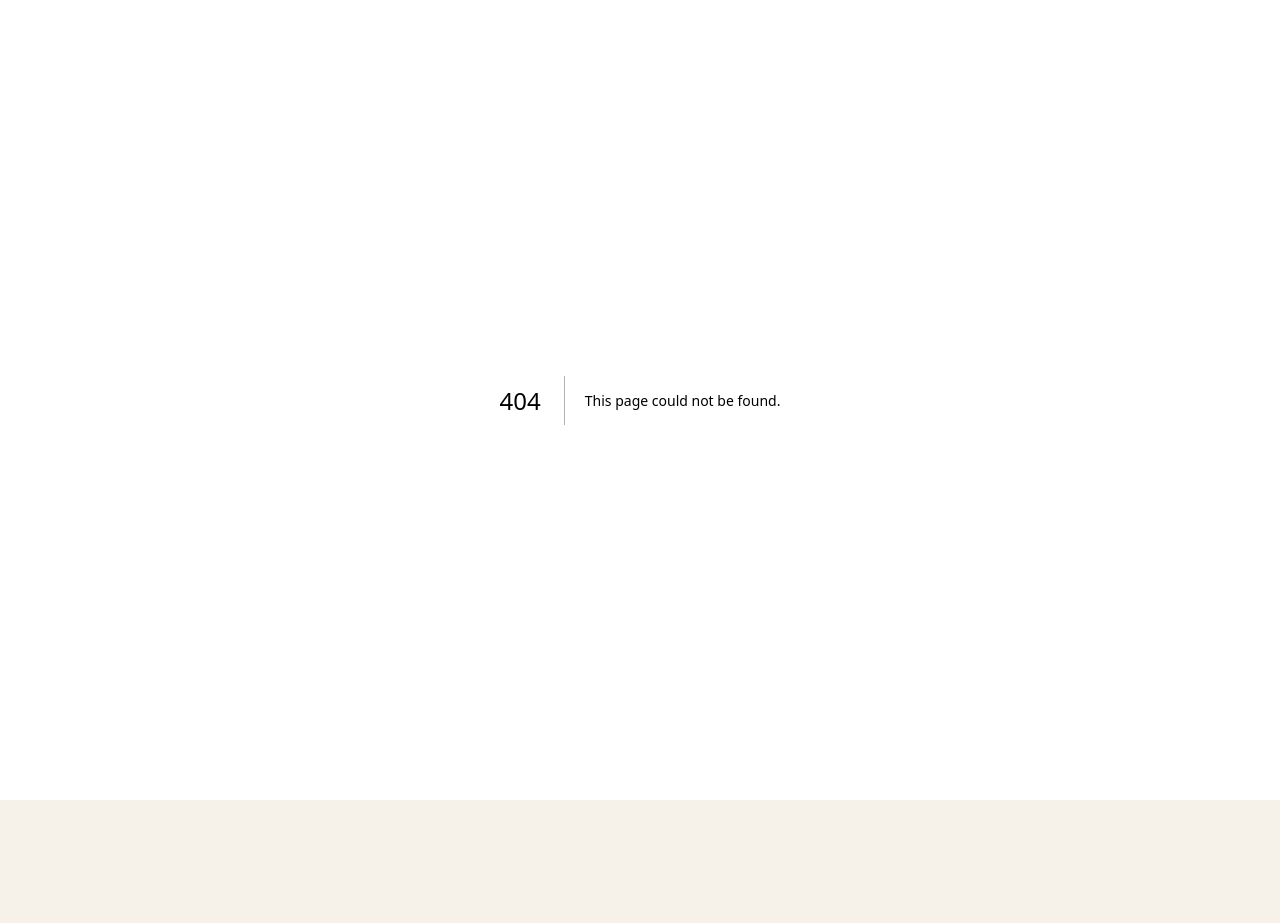
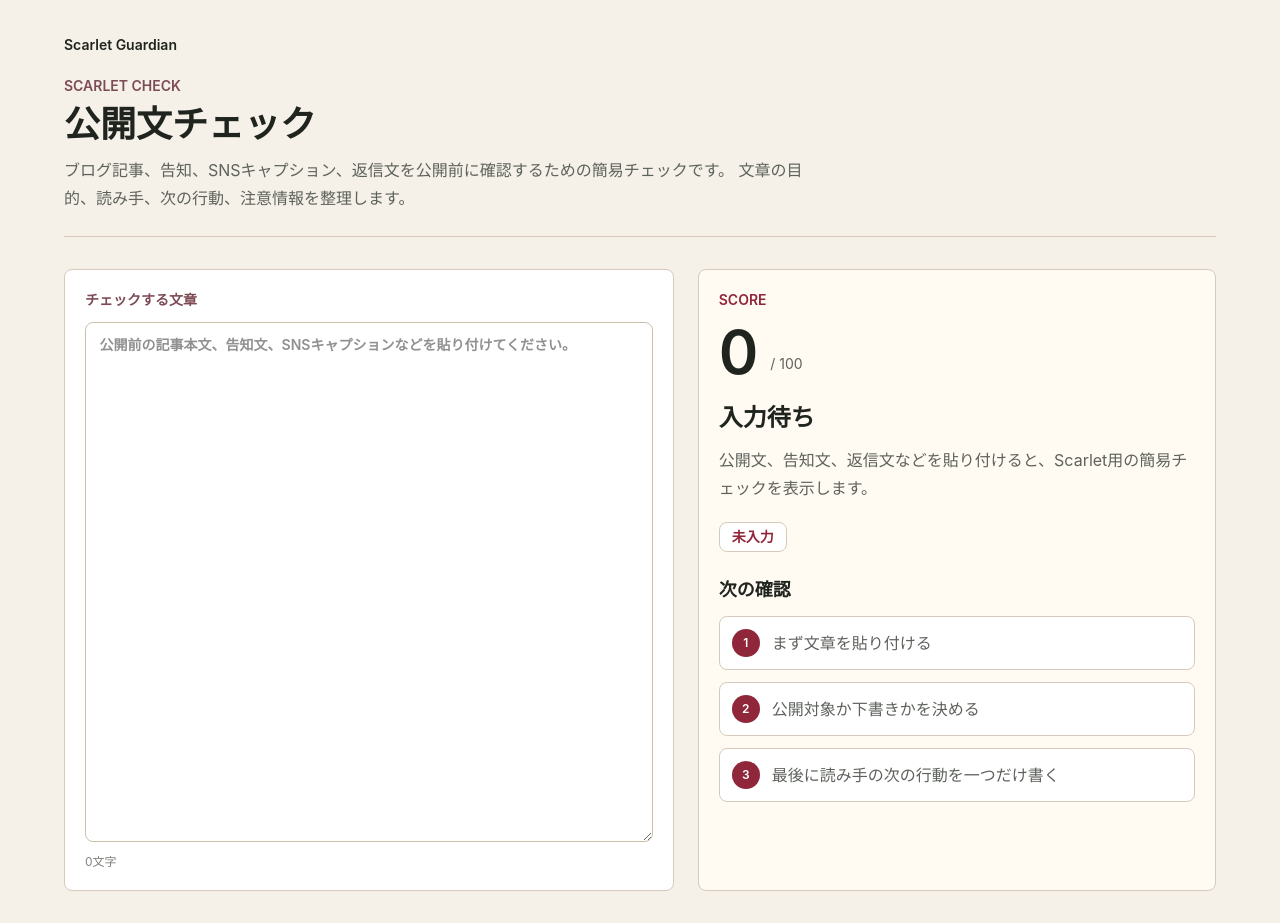
Before and after one commit to fs-scarlet-g/scarlet, a Next.js app: page /oracle in a window 1280 px wide. Before the commit this address had no page. Before the commit the page ends 800 px from the top, so only its background shows below. Built offline with nearby package versions, Linux system fonts and the light colour scheme.

Commit message:
Add Scarlet public copy checker

```diff
--- a/app/admin/page.tsx
+++ b/app/admin/page.tsx
@@ -16,6 +16,11 @@ const links = [
     href: "/admin/sns",
     title: "SNSコンテンツ生成",
     description: "投稿案、キャプション、告知文の準備を行います。",
+  },
+  {
+    href: "/oracle",
+    title: "公開文チェック",
+    description: "記事、告知、SNS文面を公開前に簡易確認します。",
   },
 ];
 
@@ -43,7 +48,7 @@ export default function AdminPage() {
           </pre>
         </header>
 
-        <section className="mt-8 grid gap-4 md:grid-cols-3" aria-label="管理メニュー">
+        <section className="mt-8 grid gap-4 md:grid-cols-4" aria-label="管理メニュー">
           {links.map((item) => (
             <Link className="rounded-lg border border-[#d7cabc] bg-white p-5 transition hover:border-[#8f263a]" href={item.href} key={item.href}>
               <span className="text-sm font-semibold text-[#8f263a]">{item.title}</span>
--- /dev/null
+++ b/app/oracle/page.tsx
@@ -0,0 +1,105 @@
+"use client";
+
+import { useMemo, useState } from "react";
+import Link from "next/link";
+
+type Reading = {
+  score: number;
+  title: string;
+  summary: string;
+  actions: string[];
+  flags: string[];
+};
+
+function analyze(text: string): Reading {
+  const source = text.trim();
+  if (!source) {
+    return {
+      score: 0,
+      title: "入力待ち",
+      summary: "公開文、告知文、返信文などを貼り付けると、Scarlet用の簡易チェックを表示します。",
+      actions: ["まず文章を貼り付ける", "公開対象か下書きかを決める", "最後に読み手の次の行動を一つだけ書く"],
+      flags: ["未入力"],
+    };
+  }
+
+  const lengthScore = Math.min(35, Math.round(source.length / 14));
+  const hasAction = /(確認|保存|公開|問い合わせ|見る|読む|進む|連絡|登録|click|check|contact|read)/i.test(source);
+  const hasAudience = /(お客様|利用者|読者|管理者|Scarlet|Fortune Studios|あなた)/i.test(source);
+  const hasRisk = /(秘密|個人情報|パスワード|認証|支払い|契約|トラブル|エラー)/i.test(source);
+  const score = Math.min(100, 25 + lengthScore + (hasAction ? 20 : 0) + (hasAudience ? 15 : 0) + (hasRisk ? 10 : 0));
+
+  return {
+    score,
+    title: score >= 80 ? "公開前チェック良好" : score >= 55 ? "あと少し整える文章" : "目的と導線を補う文章",
+    summary: hasAction
+      ? "読み手の次の行動が見えています。公開前に、対象者と保存してよい情報だけが含まれているか確認してください。"
+      : "文章の説明はありますが、読んだ後に何をしてほしいかが弱い状態です。最後に一つだけ行動を足すと運用しやすくなります。",
+    actions: [
+      hasAudience ? "対象者の表現は残す" : "誰に向けた文章かを一文で足す",
+      hasAction ? "次の行動を目立つ位置へ置く" : "最後に確認、問い合わせ、記事閲覧などの行動を一つ足す",
+      hasRisk ? "個人情報や認証情報が含まれていないか再確認する" : "公開してよい情報だけで構成されているか確認する",
+    ],
+    flags: [hasAudience ? "対象あり" : "対象不明", hasAction ? "導線あり" : "導線不足", hasRisk ? "注意情報あり" : "低リスク"],
+  };
+}
+
+export default function ScarletOraclePage() {
+  const [text, setText] = useState("");
+  const reading = useMemo(() => analyze(text), [text]);
+
+  return (
+    <main className="min-h-screen bg-[#f5f0e8] px-5 py-8 text-[#20241f]">
+      <div className="mx-auto max-w-6xl">
+        <Link className="text-sm font-semibold text-[#8f263a]" href="/">Scarlet Guardian</Link>
+        <header className="mt-5 border-b border-[#d7cabc] pb-6">
+          <p className="text-sm font-semibold uppercase text-[#7d4b56]">Scarlet Check</p>
+          <h1 className="mt-2 text-4xl font-semibold">公開文チェック</h1>
+          <p className="mt-3 max-w-3xl leading-7 text-[#5e625c]">
+            ブログ記事、告知、SNSキャプション、返信文を公開前に確認するための簡易チェックです。
+            文章の目的、読み手、次の行動、注意情報を整理します。
+          </p>
+        </header>
+
+        <section className="mt-8 grid gap-6 lg:grid-cols-[1fr_0.85fr]">
+          <label className="grid gap-3 rounded-lg border border-[#d7cabc] bg-white p-5 text-sm font-semibold text-[#7d4b56]">
+            チェックする文章
+            <textarea
+              className="admin-field min-h-[520px] text-base leading-8"
+              value={text}
+              onChange={(event) => setText(event.target.value)}
+              placeholder="公開前の記事本文、告知文、SNSキャプションなどを貼り付けてください。"
+            />
+            <span className="text-xs font-normal text-[#7f837b]">{text.trim().length.toLocaleString("ja-JP")}文字</span>
+          </label>
+
+          <aside className="rounded-lg border border-[#d7cabc] bg-[#fffaf2] p-5">
+            <p className="text-sm font-semibold uppercase text-[#8f263a]">Score</p>
+            <div className="mt-3 flex items-end gap-3">
+              <strong className="text-6xl font-semibold">{reading.score}</strong>
+              <span className="pb-2 text-sm text-[#5e625c]">/ 100</span>
+            </div>
+            <h2 className="mt-5 text-2xl font-semibold">{reading.title}</h2>
+            <p className="mt-3 leading-7 text-[#5e625c]">{reading.summary}</p>
+            <div className="mt-5 flex flex-wrap gap-2">
+              {reading.flags.map((flag) => (
+                <span className="rounded-lg border border-[#d7cabc] bg-white px-3 py-1 text-sm font-semibold text-[#8f263a]" key={flag}>{flag}</span>
+              ))}
+            </div>
+            <section className="mt-6">
+              <h3 className="text-lg font-semibold">次の確認</h3>
+              <ol className="mt-3 grid gap-3">
+                {reading.actions.map((action, index) => (
+                  <li className="flex gap-3 rounded-lg border border-[#d7cabc] bg-white p-3" key={action}>
+                    <span className="grid h-7 w-7 shrink-0 place-items-center rounded-full bg-[#8f263a] text-xs font-semibold text-white">{index + 1}</span>
+                    <span className="leading-7 text-[#5e625c]">{action}</span>
+                  </li>
+                ))}
+              </ol>
+            </section>
+          </aside>
+        </section>
+      </div>
+    </main>
+  );
+}
--- a/app/page.tsx
+++ b/app/page.tsx
@@ -52,10 +52,11 @@ export default async function Home() {
             <p className="text-sm font-semibold uppercase text-[#8f263a]">Fortune Studios / Scarlet</p>
             <h1 className="mt-4 max-w-3xl text-5xl font-semibold leading-tight text-[#20241f] md:text-7xl">Scarlet Guardian</h1>
             <p className="mt-6 max-w-2xl text-lg leading-8 text-[#5e625c]">
-              Scarletの情報発信と運用準備を支える公開サイトです。必要な情報を静かに整理し、更新・記録・確認を継続できる形で管理します。
+              Scarletのブログ記事、告知、SNS投稿案、アクセス分析を管理する公開サイトです。必要な情報を静かに整理し、公開前の文章チェックまで同じ場所で扱えます。
             </p>
             <div className="mt-7 flex flex-wrap gap-3">
               <a className="rounded-lg bg-[#20241f] px-5 py-3 text-sm font-semibold text-white" href="#updates">更新を見る</a>
+              <a className="rounded-lg border border-[#cbbfac] px-5 py-3 text-sm font-semibold text-[#20241f]" href="/oracle">公開文チェック</a>
               <a className="rounded-lg border border-[#cbbfac] px-5 py-3 text-sm font-semibold text-[#20241f]" href="/admin">管理画面</a>
             </div>
           </div>
```
